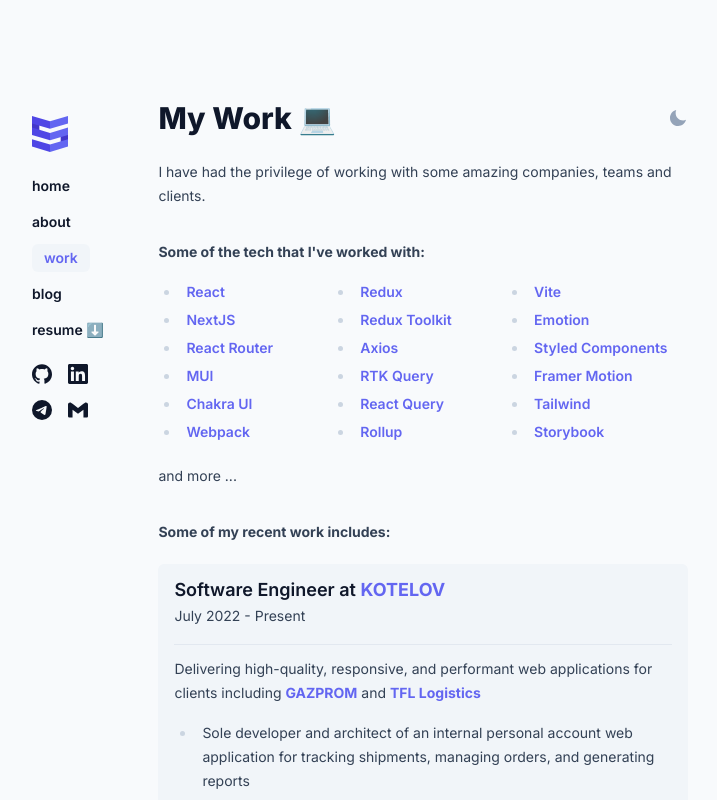
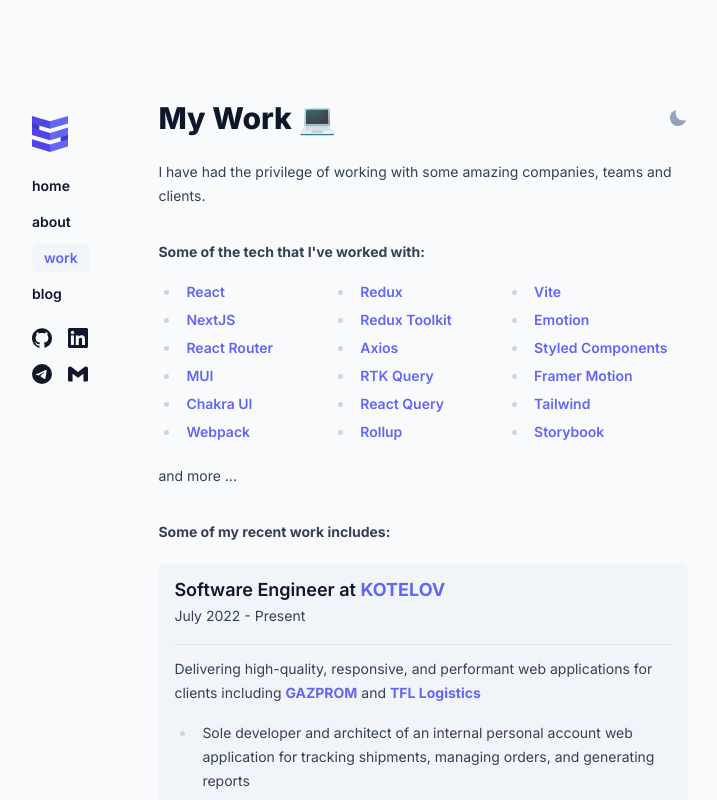
Before and after one commit to SamyZog/portfolio, a Next.js app: page /work in a window 1280 px wide. Shown: the top 800 px of the page, without its empty margins (284-1001 px from the left). Built offline with nearby package versions, Linux system fonts and the light colour scheme.

Commit message:
Update _app.tsx

```diff
--- a/src/pages/_app.tsx
+++ b/src/pages/_app.tsx
@@ -93,26 +93,6 @@ const App = ({ Component, pageProps }: AppProps) => (
         Blog
       </NavLink>
 
-      <a
-        className={clsx(
-          'hover:bg-slate-100',
-          'dark:hover:bg-slate-900',
-          'rounded-md',
-          'px-3',
-          'py-1',
-          'text-sm',
-          'font-semibold',
-          'lowercase',
-          'duration-200',
-          'whitespace-nowrap',
-          'overflow-hidden',
-        )}
-        href="/Resume-Samy-Zogeyb.pdf"
-        download
-      >
-        RESUME ⬇️
-      </a>
-
       <div className="hidden grid-cols-2 gap-4 p-3 !text-indigo-500 md:grid">
         <SocialLinks />
       </div>
```
